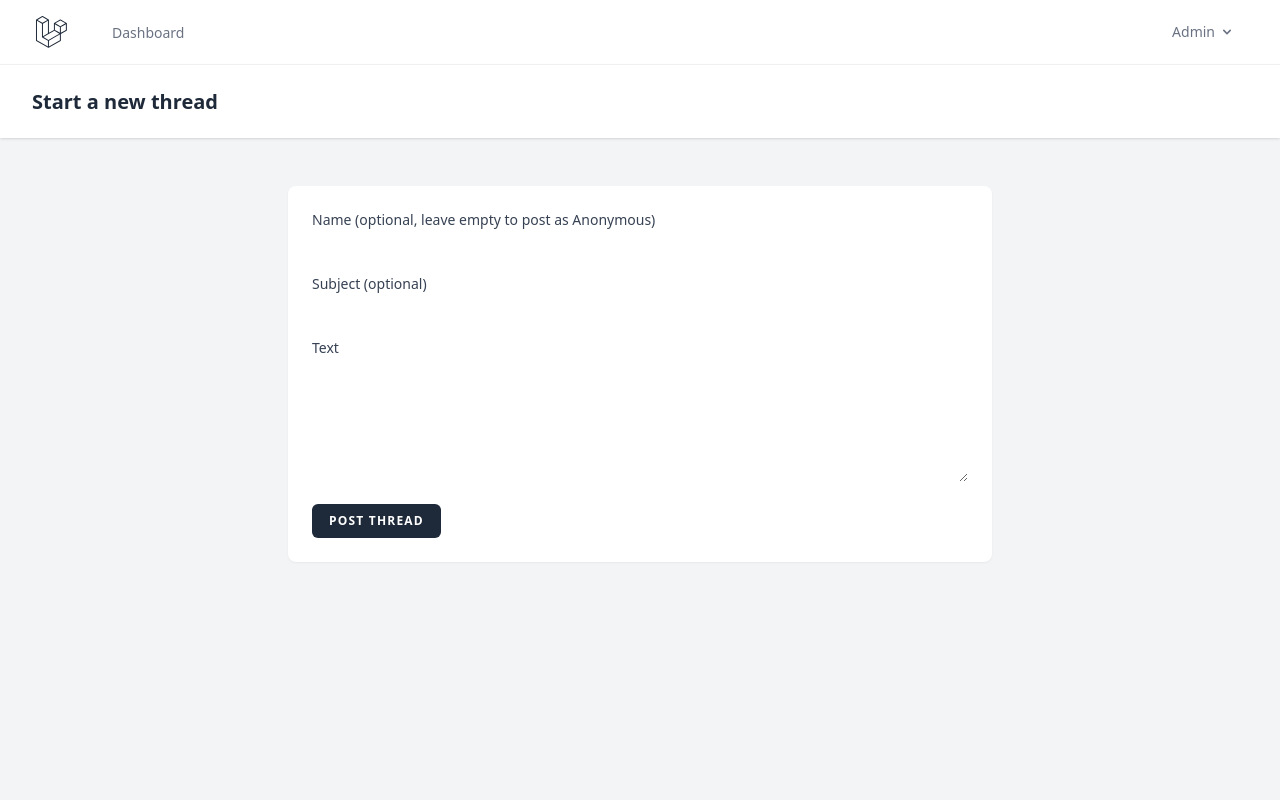
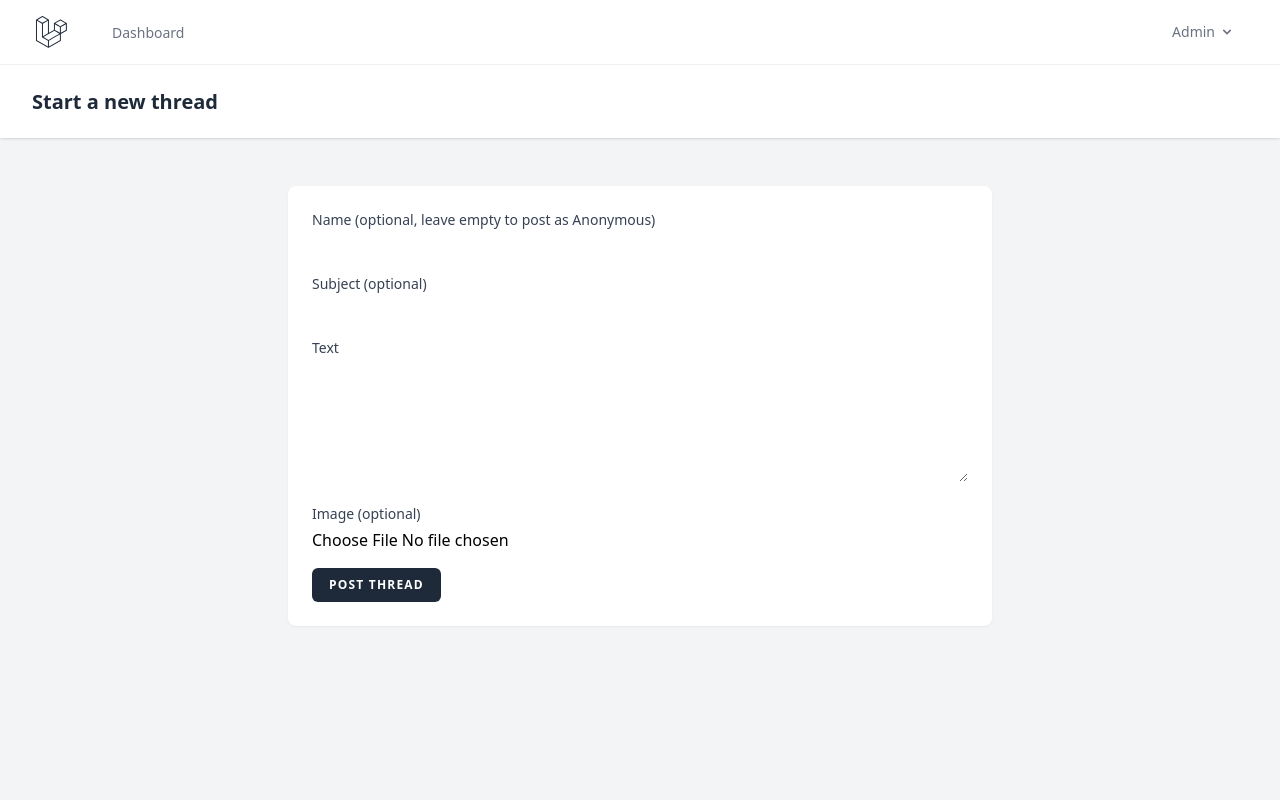
Before and after one commit to TheScreechingBagel/spacechan, a Laravel app: page /user/threads/create in a window 1280 px wide. Run offline with Laravel 12, Linux system fonts and the light colour scheme; a user stored in the database is signed in; data comes from the database, SQL or seed files in the repository; some libraries are stand-ins or nearby versions.

Commit message:
add image to thread

```diff
--- a/app/Http/Controllers/Userzone/ThreadController.php
+++ b/app/Http/Controllers/Userzone/ThreadController.php
@@ -23,14 +23,21 @@ class ThreadController extends Controller
             'name' => ['nullable', 'string', 'max:64'],
             'subject' => ['nullable', 'string', 'max:128'],
             'text' => ['required', 'string', 'max:10000'],
+            'image' => ['nullable', 'image', 'max:4096', 'mimes:jpg,jpeg,png,gif,webp'],
         ]);
 
         $thread = Thread::create([
-                ...$validated,
-                'user_id' => auth()->id(),
-                'bumped_at' => now(),
-            ]
+            'name' => $validated['name'] ?? null,
+            'subject' => $validated['subject'] ?? null,
+            'text' => $validated['text'],
+            'user_id' => auth()->id(),
+            'bumped_at' => now(),
+        ]
         );
+
+        if (request()->hasFile('image')) {
+            $thread->addMediaFromRequest('image')->toMediaCollection('image');
+        }
 
         return redirect()
             ->route('threads.show', $thread)
--- /dev/null
+++ b/resources/views/components/form-file-input.blade.php
@@ -0,0 +1,9 @@
+@props(['label', 'name'])
+
+<div>
+    <label for="{{ $name }}" class="block text-sm font-medium text-gray-700">{{ $label }}</label>
+    <input type="file" id="{{ $name }}" name="{{ $name }}" {{ $attributes->class(['mt-1 w-full']) }}>
+    @error($name)
+    <p class="mt-1 text-sm text-red-600">{{ $message }}</p>
+    @enderror
+</div>
--- a/resources/views/threads/show.blade.php
+++ b/resources/views/threads/show.blade.php
@@ -2,6 +2,9 @@
 
     <h1>{{ $thread->subject }}</h1>
     <h2>Thread created by {{ $thread->user->name }} on {{ $thread->created_at }}</h2>
+    @if ($thread->hasMedia('image'))
+        <img src="{{ $thread->getFirstMediaUrl('image', 'web') }}" alt="" class="max-w-md">
+    @endif
     <p>{{$thread->text}}</p>
 
     @foreach($posts as $post)
--- a/resources/views/userzone/threads/create.blade.php
+++ b/resources/views/userzone/threads/create.blade.php
@@ -7,13 +7,14 @@
 
     <div class="py-12">
         <div class="max-w-3xl mx-auto sm:px-6 lg:px-8">
-            <form method="POST" action="{{ route('userzone.threads.store') }}"
+            <form method="POST" action="{{ route('userzone.threads.store') }}" enctype="multipart/form-data"
                   class="space-y-4 bg-white p-6 shadow-xs sm:rounded-lg">
                 @csrf
 
                 <x-form-text-input label="Name (optional, leave empty to post as Anonymous)" name="name"/>
                 <x-form-text-input label="Subject (optional)" name="subject"/>
                 <x-form-textarea label="Text" name="text" required/>
+                <x-form-file-input label="Image (optional)" name="image"/>
 
                 <x-breeze.primary-button>Post thread</x-breeze.primary-button>
             </form>
```
Also changed, not shown: app/Models/Thread.php (+19 -1 lines).
